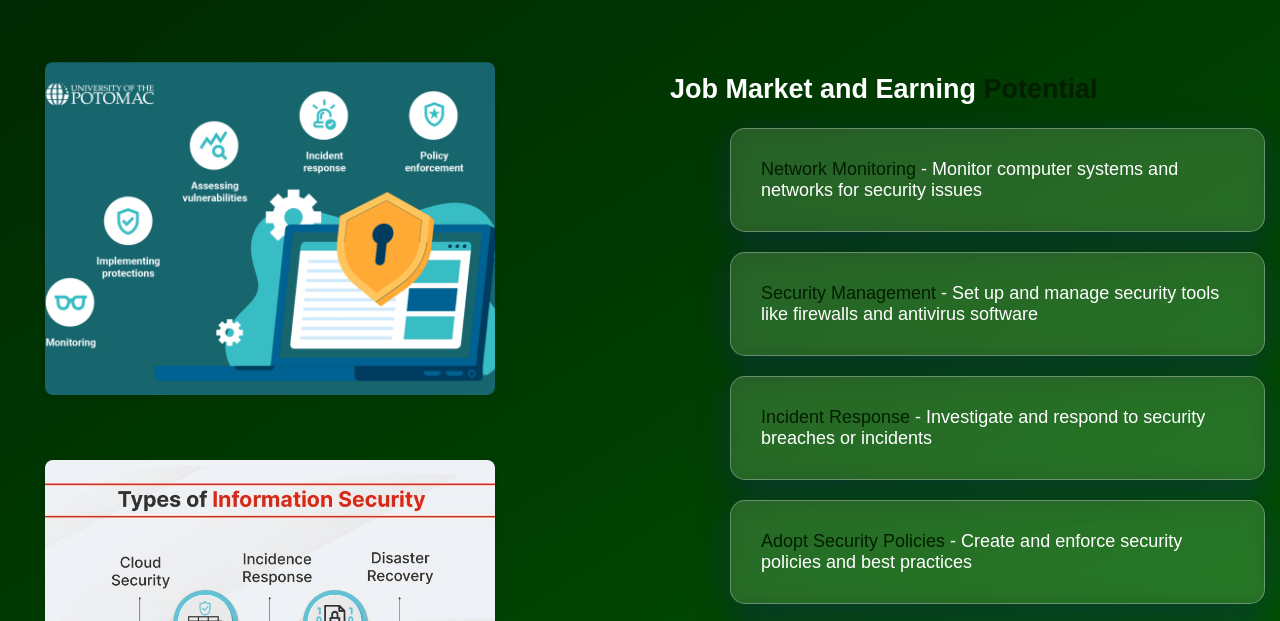
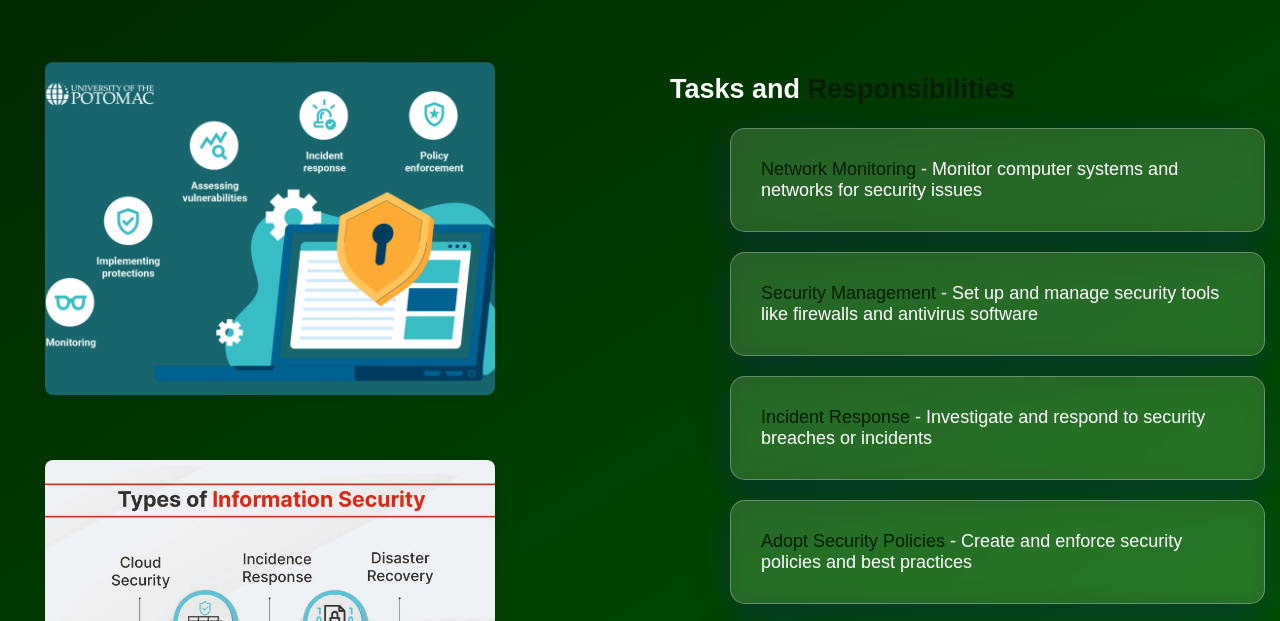
Before and after one commit to notabugjustafeature/careerSite, a plain HTML site: page job.html in a window 1280 px wide. Shown: the part 153-774 px from the top of the page. Drawn offline with Linux system fonts and the light colour scheme.

Commit message:
Change heading from 'Job Market and Earning Potential' to 'Tasks and Responsibilities'

```diff
--- a/job.html
+++ b/job.html
@@ -29,7 +29,7 @@
                         <img src="images/types.png">
                     </div>
                     <div class="text-area wrapper">
-                        <h1>Job Market and Earning <span>Potential</span></h1>
+                        <h1>Tasks and <span>Responsibilities</span></h1>
                         <ul class="glass-list">
                             <li><span>Network Monitoring</span> - Monitor computer systems and networks for security issues</li>
                             <li><span>Security Management</span> - Set up and manage security tools like firewalls and antivirus software</li>
```
